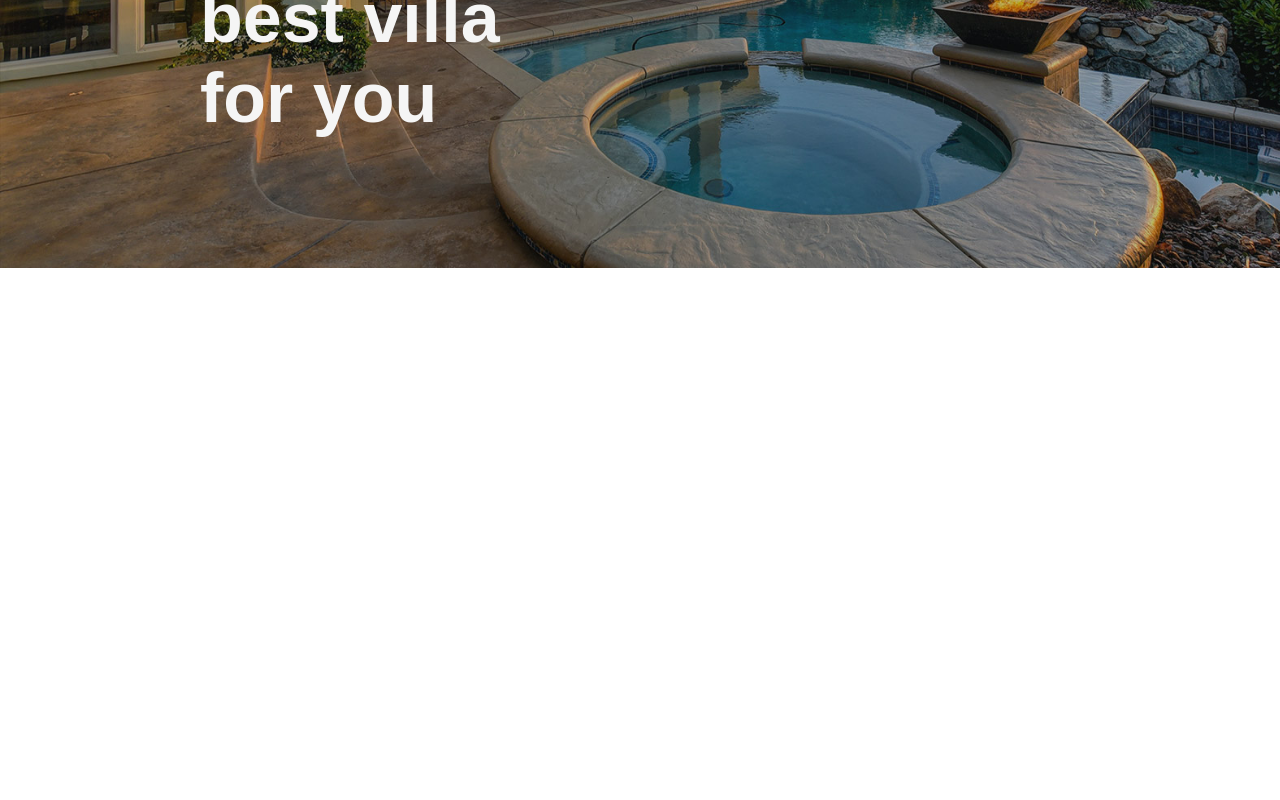
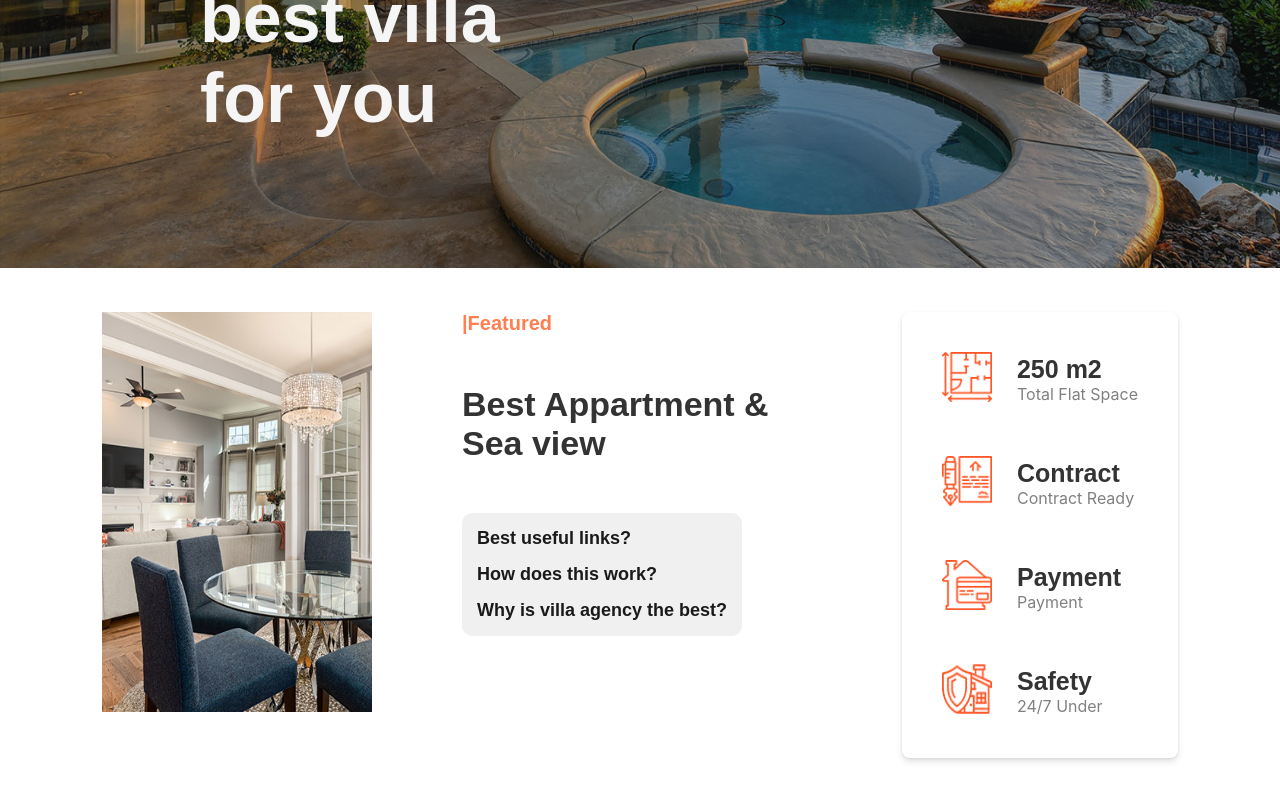
Before and after one commit to abood123-dev/Realestate-project, a React (Create React App) app: page / in a window 1280 px wide. Shown: the part 432-1232 px from the top of the page. Before the commit the page ends 800 px from the top, so only its background shows below. Built offline with nearby package versions, Linux system fonts and the light colour scheme.

Commit message:
Building main page2

```diff
--- a/src/pages/Home.tsx
+++ b/src/pages/Home.tsx
@@ -4,6 +4,7 @@ import { Link } from 'react-router-dom';
 import { useState } from 'react';
 import { useEffect } from 'react';
 import Main2 from './Main2';
+import Main3 from './Main3';
 function Home() {
   const [Isvisible,setIsvisible]=useState(true);
   const handleScroll=()=>
@@ -52,6 +53,7 @@ useEffect(()=>
       </div>
       </header>
       <Main2/>
+      <Main3/>
       </>
   );
 }
--- /dev/null
+++ b/src/pages/Main3.tsx
@@ -0,0 +1,60 @@
+
+import React, { useState } from 'react';
+import '../App.css';
+import fee from '../images/featured.jpg';
+import info1 from '../images/info-icon-01.png';
+import info2 from '../images/info-icon-02.png';
+import info3 from '../images/info-icon-03.png';
+import info4 from '../images/info-icon-04.png';
+function Main3() {
+    const [visible1,setv1]=useState(false);
+    const [visible2,setv2]=useState(false);
+    const [visible3,setv3]=useState(false);
+  return (
+    <div className='contfe'>
+      <div className='respon2'>
+       <img src={fee} width={270} height={400} alt=''/>
+      </div>
+      <div className='contfe2'>
+        <div className='fe'>|Featured</div>
+        <div className='besta'>Best Appartment & Sea view</div>
+        <div className='usecont'>
+        <div className='use' onClick={()=>setv1(!visible1)}>Best useful links?</div>
+       { visible1 ? ( <div className='use2'>Dolor almesit amet, consectetur adipiscing elit, sed doesnt&#39;eiusmod tempor incididunt ut labore consectetur adipiscing elit, sed do eiusmod tempor incididunt ut labore et dolore magna aliqua.</div>) : null}
+        <div className='use' onClick={()=>setv2(!visible2)}>How does this work?</div>
+      {visible2 ?  <div className='use2'>Dolor almesit amet, consectetur adipiscing elit, sed doesn&#39;t eiusmod tempor incididunt ut labore consectetur adipiscing elit, sed do eiusmod tempor incididunt ut labore et dolore magna aliqua.</div> : null}
+        <div className='use' onClick={()=>setv3(!visible3)}>Why is villa agency the best?</div>
+      {visible3 ? ( <div className='use2'>Dolor almesit amet, consectetur adipiscing elit, sed doesn&#39;t eiusmod tempor incididunt ut labore consectetur adipiscing elit, sed do eiusmod tempor incididunt ut labore et dolore magna aliqua.</div>) : null}
+      </div>
+      </div>
+      <div className='cont3'>
+             <div className='imgw'>
+                <div><img src={info1} width={50} height={50} alt=''/></div>
+                <div>
+                    <div className='ad1'>250 m2</div> <div style={{color:"grey"}}>Total Flat Space</div>
+                </div>
+             </div>
+             <div className='imgw'>
+                <div><img src={info2} width={50} height={50} alt=''/></div>
+                <div>
+                    <div className='ad1'>Contract</div> <div style={{color:"grey"}}>Contract Ready</div>
+                </div>
+             </div>
+             <div className='imgw'>
+                 <div><img src={info3} width={50} height={50} alt=''/></div>
+                  <div>
+                     <div className='ad1'>Payment</div> <div style={{color:"grey"}}>Payment</div>
+                  </div>
+             </div>
+             <div className='imgw'>
+                <div><img src={info4} width={50} height={50} alt=''/></div>
+                 <div>
+                     <div className='ad1'>Safety</div> <div style={{color:"grey"}}>24/7 Under</div>
+                 </div>
+             </div>
+      </div>
+    </div>
+  )
+}
+
+export default Main3
```
Also changed, not shown: 8 other files (tests, documents, lock files or other folders).
